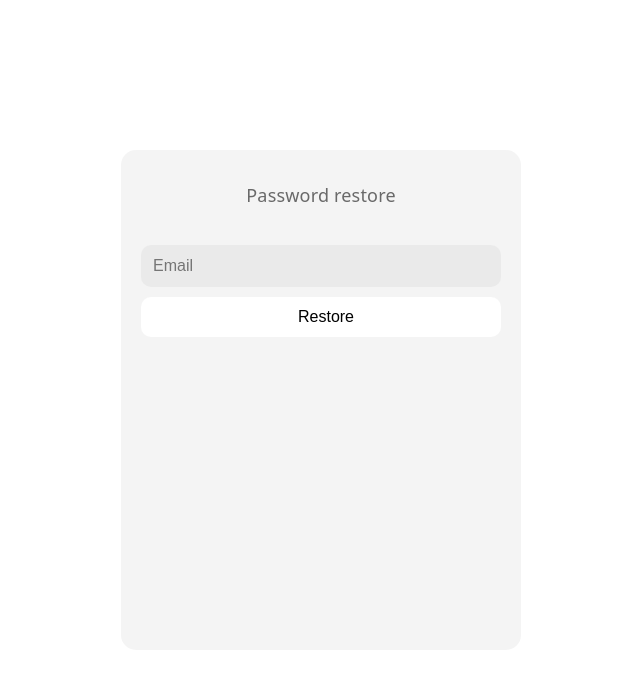
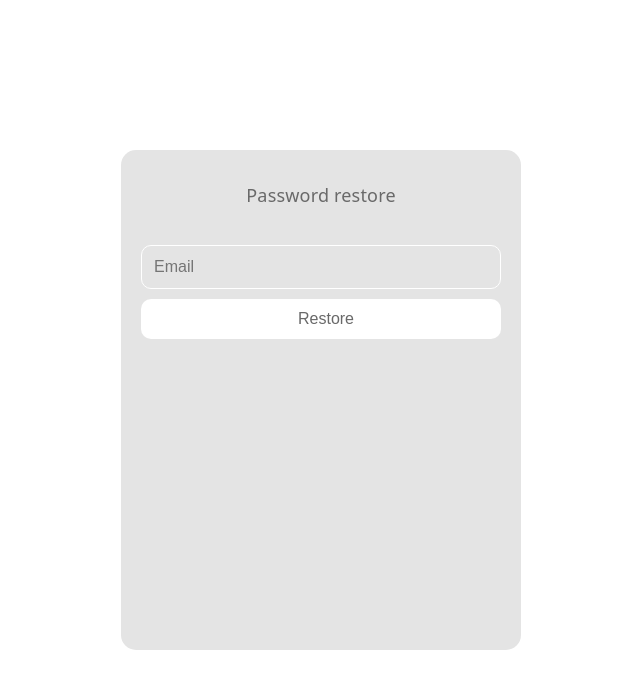
Before and after one commit to Radianser/Chat, a React (Vite) app in the folder client/: page /forgot-password in a window 1280 px wide. Shown: the top 688 px of the page, without its empty margins (319-959 px from the left). Built offline with nearby package versions, Linux system fonts and the light colour scheme.

Commit message:
styles_and_migration

```diff
--- a/client/src/App.css
+++ b/client/src/App.css
@@ -1,8 +1,9 @@
 /* Светлая тема (по умолчанию и принудительно) */
 :root, [data-theme="light"] {
 	--primary: #fff;
-	--secondary: #a5a5a51f;
+	--secondary: #e4e4e4;
 	--accent: #9F4DFC;
+	--border-color: #fff;
 
 	--text: rgb(105, 105, 105);
 	--text-accent: rgb(0, 0, 0);
@@ -30,8 +31,9 @@
 @media (prefers-color-scheme: dark) {
 	:root:not([data-theme="light"]) {
 		--primary: #16171d;
-		--secondary: #20222f;
+		--secondary: #2c2e41;
 		--accent: #9F4DFC;
+		--border-color: #1f212a;
 
 		--text: rgb(155, 155, 155);
 		--text-accent: rgb(255, 255, 255);
@@ -41,8 +43,9 @@
 /* Принудительная тёмная тема */
 [data-theme="dark"] {
 	--primary: #16171d;
-	--secondary: #20222f;
+	--secondary: #2c2e41;
 	--accent: #9F4DFC;
+	--border-color: #1f212a;
 
 	--text: rgb(155, 155, 155);
 	--text-accent: rgb(255, 255, 255);
@@ -57,6 +60,10 @@
 
 body {
 	margin: 0;
+}
+
+body * {
+	color: var(--text);
 }
 
 h1,
@@ -93,14 +100,24 @@ p {
 
 input {
 	background-color: var(--secondary);
-	color: var(--primary);
+	border: 1px solid var(--border-color);
+	height: 40px;
+    font-size: 16px;
+    text-indent: 10px;
+    border-radius: 10px;
 }
 
 input:-webkit-autofill,
 input:-webkit-autofill:hover,
 input:-webkit-autofill:focus,
 input:-webkit-autofill:active {
-    -webkit-box-shadow: 0 0 0px 1000px var(--secondary) inset !important;
+    background-color: var(--secondary) !important;
+    background-image: none !important;
+    -webkit-text-fill-color: var(--text) !important;
+    caret-color: var(--text) !important;
+    border: 1px solid var(--border-color) !important;
+    outline: none !important;
+    transition: background-color 9999s ease-in-out 0s;
 }
 
 button, a {
--- a/client/src/pages/auth/style.css
+++ b/client/src/pages/auth/style.css
@@ -35,7 +35,6 @@
 	gap: 10px;
 }
 
-.authorization-form input, .registration-form input,
 .authorization-form button, .registration-form button {
 	height: 40px;
     font-size: 16px;
```
Also changed, not shown: 2 other files (tests, documents, lock files or other folders).
